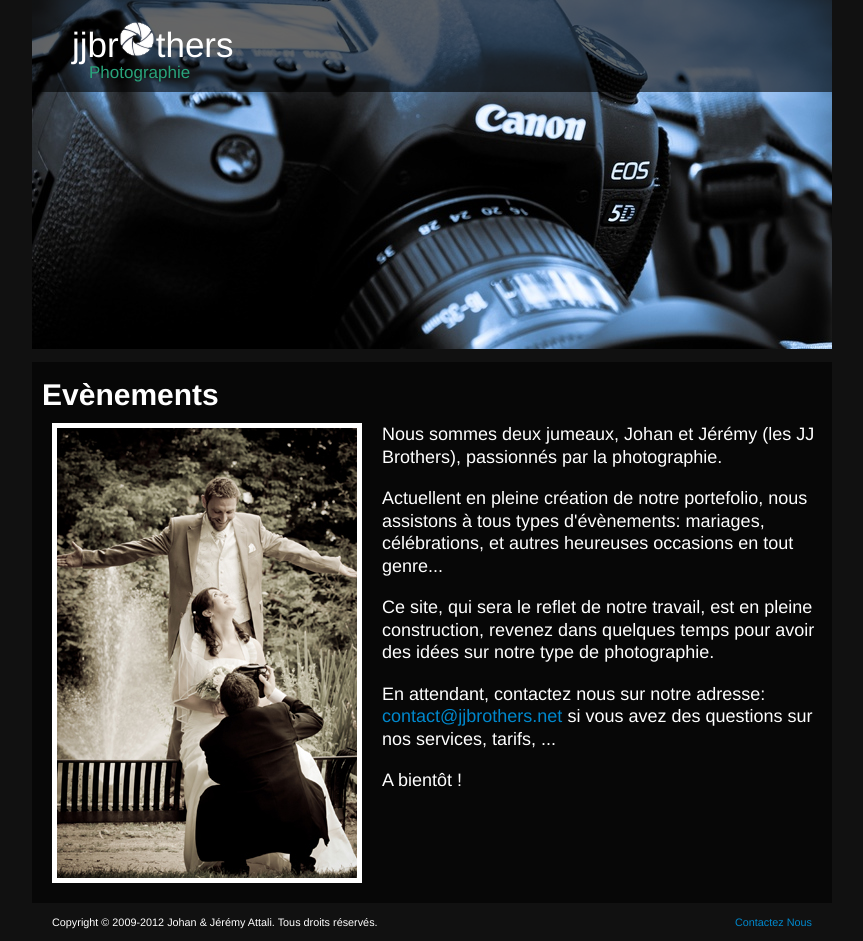
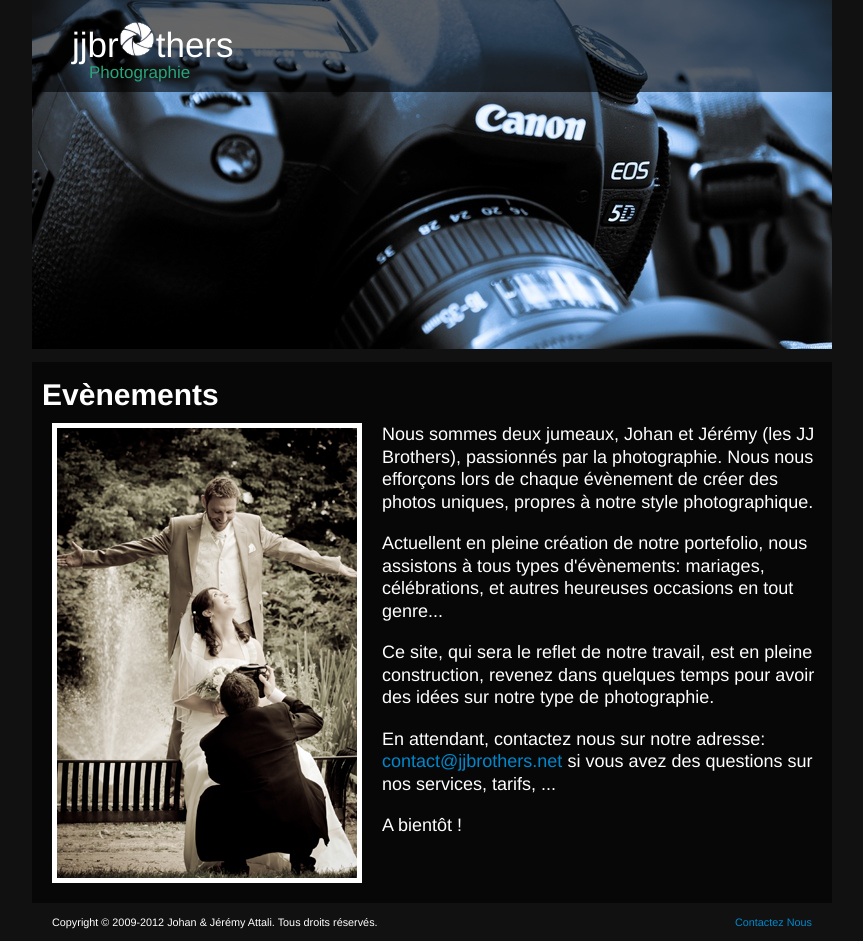
Before and after one commit to jtheoof/jjbrothers, a Django app: template jjbrothers/templates/web/home.html in a window 1280 px wide. Shown: the whole page, without its empty margins (208-1071 px from the left). Run offline with Django 3.2, Linux system fonts and the light colour scheme; the template is opened without the code that fills it, so the values that code supplies are empty; some libraries are stand-ins or nearby versions.

Commit message:
changed text

```diff
--- a/jjbrothers/templates/web/base.html
+++ b/jjbrothers/templates/web/base.html
@@ -53,7 +53,9 @@
 		<div class="desc">
 			{% blocktrans %}
 			<p>Nous sommes deux jumeaux, Johan et Jérémy (les JJ Brothers),
-			passionnés par la photographie.</p>
+			passionnés par la photographie. Nous nous efforçons lors de chaque
+			évènement de créer des photos uniques, propres à notre style
+			photographique.</p>
 			<p>Actuellent en pleine création de notre portefolio, nous
 			assistons à tous types d'évènements: mariages, célébrations, et
 			autres heureuses occasions en tout genre...</p>
```
